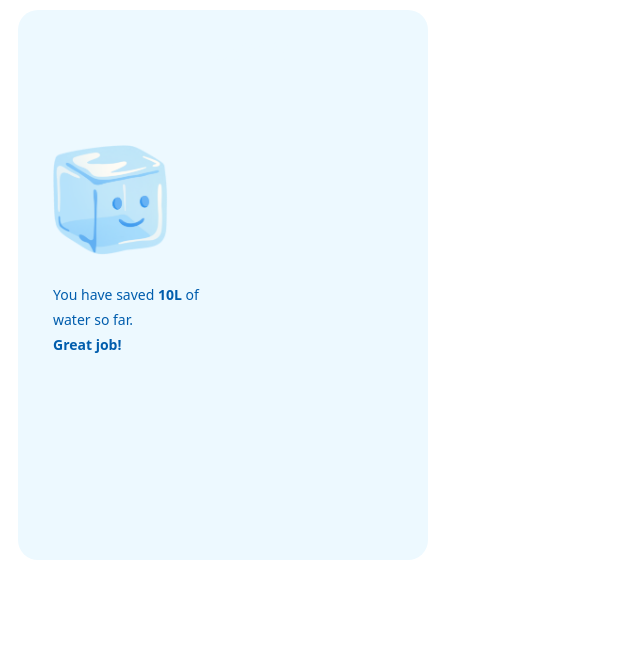
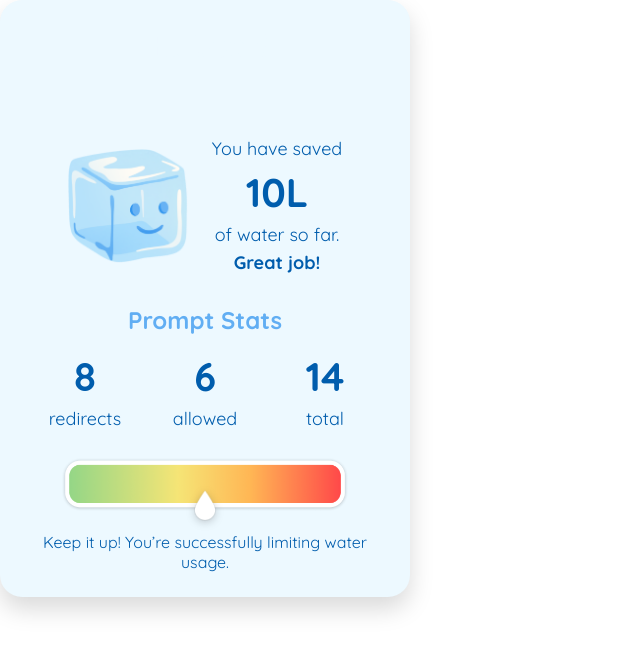
Before and after one commit to memoud0/WaterYouDoin, a website built with Vite: page extension/pages/popup/popup.html in a window 1280 px wide. Shown: the whole page, without its empty margins (0-640 px from the left). Built offline with nearby package versions, Linux system fonts and the light colour scheme.

Commit message:
Redesign popup UI and update styles
Co-Authored-By: Valeria Gomez <96849988+valeriagommez@users.noreply.github.com>

```diff
--- a/extension/pages/popup/popup.css
+++ b/extension/pages/popup/popup.css
@@ -1,52 +1,134 @@
-/* Base text */
-body,
-p,
-.body-text {
-  font-family: system-ui, -apple-system, BlinkMacSystemFont, sans-serif;
-  font-weight: 500;
-  font-size: 14px;
-  color: #005dad;
-  line-height: 25px;
+/* ---------- BASE ---------- */
+body {
+  margin: 0;
+  padding: 0;
+  font-family: "Quicksand", sans-serif;
 }
 
-/* Card */
+/* ---------- FRAME ---------- */
+
 .top-frame {
   width: 360px;
-  min-height: 500px;
-  border-radius: 20px;
-  margin: 10px;
+  min-height: 520px;
+  border-radius: 22px;
+  padding: 25px;
   background-color: #edf9ff;
-  padding: 25px;
-
   background-image: url("assets/waves.png");
   background-repeat: no-repeat;
   background-size: 100%;
+  box-shadow: 0 12px 24px rgba(0, 0, 0, 0.15);
 }
 
-/* Title */
+/* ---------- TITLE ---------- */
+
 .top-title {
   font-size: 32px;
   font-weight: 700;
   text-align: center;
   color: #edf9ff;
-  margin-bottom: 75px;
+  margin-bottom: 70px;
 }
 
-/* Layout */
-.column {
-  float: left;
-  width: 50%;
-  padding: 10px;
+/* ---------- HERO ROW (KEY FIX) ---------- */
+
+.row.hero {
+  display: flex;
+  justify-content: center;   /* centers image + text together */
+  align-items: center;
+  gap: 24px;
+  margin-bottom: 28px;
 }
 
-.row::after {
-  content: "";
-  display: table;
-  clear: both;
+.column-image {
+  display: flex;
+  justify-content: center;
+  align-items: center;
 }
 
-/* Mascot */
+.column-text {
+  display: flex;
+  flex-direction: column;
+  align-items: center;      /* centers text vertically */
+  text-align: center;
+}
+
+/* ---------- MASCOT ---------- */
+
 .top-cube {
-  width: 115px;
+  width: 120px;
   height: auto;
 }
+
+/* ---------- TEXT ---------- */
+
+.top-text {
+  font-size: 18px;
+  line-height: 28px;
+  color: #005dad;
+}
+
+.top-text-stat {
+  font-size: 40px;
+  font-weight: 700;
+  margin: 4px 0;
+  color: #005dad;
+}
+
+/* ---------- STATS ---------- */
+
+.top-subtitle {
+  margin: 24px 0 12px;
+  font-weight: 700;
+  font-size: 24px;
+  text-align: center;
+  color: #61aef3;
+}
+
+.three-column {
+  display: flex;
+  justify-content: space-between;
+  margin-bottom: 24px;
+}
+
+.column {
+  flex: 1;
+  text-align: center;
+}
+
+/* ---------- SEVERITY BAR ---------- */
+
+/* ---------- SEVERITY BAR ---------- */
+
+.severity-wrap {
+  position: relative;
+  display: flex;
+  justify-content: center;
+  margin: 24px 0 20px;
+}
+
+.severity-bar {
+  width: 80%;
+  max-width: 300px;
+}
+
+.severity-slider {
+  position: absolute;
+  bottom: -10px;           /* sits under the bar like your mock */
+  left: 50%;               /* CENTER by default */
+  transform: translateX(-50%);
+  width: 24px;             /* match your PNG size */
+  height: auto;
+  pointer-events: none;    /* slider is visual only (for now) */
+  filter: drop-shadow(0 2px 4px rgba(0, 0, 0, 0.20));
+
+}
+
+
+/* ---------- FOOTER ---------- */
+
+.footer-text {
+  margin-top: 12px;
+  text-align: center;
+  font-size: 16px;
+  color: #005dad;
+}
--- a/extension/pages/popup/popup.html
+++ b/extension/pages/popup/popup.html
@@ -3,16 +3,19 @@
   <head>
     <meta charset="UTF-8" />
     <title>WaterYouDoin</title>
-
     <link rel="stylesheet" href="popup.css" />
+    <link rel="preconnect" href="https://fonts.googleapis.com">
+    <link rel="preconnect" href="https://fonts.gstatic.com/" crossorigin>
+    <link href="https://fonts.googleapis.com/css2?family=Quicksand:wght@300..700&display=swap" rel="stylesheet">
   </head>
 
   <body>
     <div class="top-frame">
       <div class="top-title">Hi, User!</div>
 
-      <div class="row">
-        <div class="column">
+      <!-- HERO ROW (centered as a unit) -->
+      <div class="row hero">
+        <div class="column-image">
           <img
             class="top-cube"
             src="../../assets/mascot/cube-smiling.png"
@@ -20,10 +23,51 @@
           />
         </div>
 
-        <div class="column body-text">
-          You have saved <strong>10L</strong> of water so far.<br />
-          <strong>Great job!</strong>
+        <div class="column-text">
+          <div class="top-text">You have saved</div>
+          <div class="top-text-stat">10L</div>
+          <div class="top-text">
+            of water so far.<br />
+            <strong>Great job!</strong>
+          </div>
         </div>
+      </div>
+
+      <div class="top-subtitle">Prompt Stats</div>
+
+      <div class="three-column">
+        <div class="column">
+          <div class="top-text-stat">8</div>
+          <div class="top-text">redirects</div>
+        </div>
+        <div class="column">
+          <div class="top-text-stat">6</div>
+          <div class="top-text">allowed</div>
+        </div>
+        <div class="column">
+          <div class="top-text-stat">14</div>
+          <div class="top-text">total</div>
+        </div>
+      </div>
+
+      <!-- Severity bar -->
+      <div class="severity-wrap">
+        <img
+          src="../../assets/icons/bar.png"
+          class="severity-bar"
+          alt="Severity bar"
+        />
+
+        <img
+          src="../../assets/icons/slider.png"
+          class="severity-slider"
+          alt="Severity slider"
+        />
+      </div>
+
+
+      <div class="footer-text">
+        Keep it up! You’re successfully limiting water usage.
       </div>
     </div>
   </body>
```
Also changed, not shown: QUEEN_FOLDER/images/slider.png (deleted).
